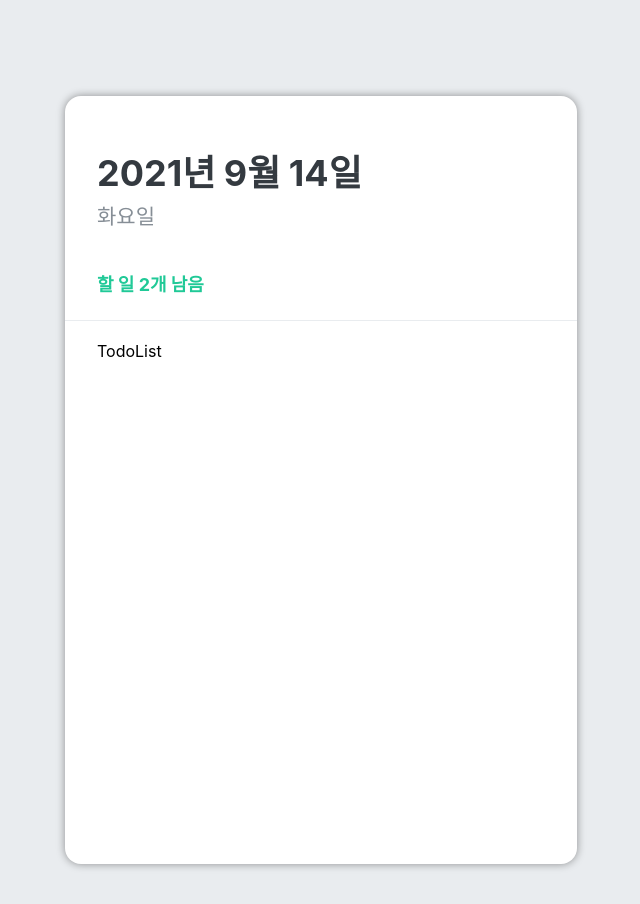
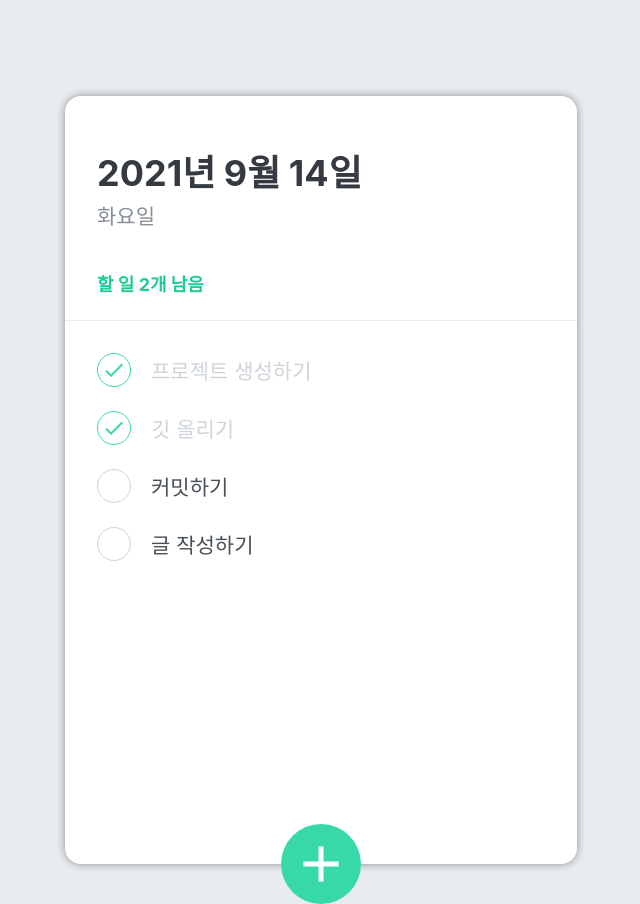
Before and after one commit to Haeeeun/react-todolist, a React (Create React App) app: page / in a window 1280 px wide. Shown: the whole page, without its empty margins (319-959 px from the left). Built offline with nearby package versions, Linux system fonts and the light colour scheme.

Commit message:
Add ui component 2

```diff
--- a/src/App.js
+++ b/src/App.js
@@ -1,4 +1,5 @@
 import { createGlobalStyle } from 'styled-components'
+import TodoCreate from './components/TodoCreate'
 import TodoHead from './components/TodoHead'
 import TodoList from './components/TodoList'
 import TodoTemplate from './components/TodoTemplate'
@@ -16,6 +17,7 @@ function App() {
       <TodoTemplate>
         <TodoHead />
         <TodoList />
+        <TodoCreate />
       </TodoTemplate>
     </>
   );
--- /dev/null
+++ b/src/components/TodoCreate.js
@@ -0,0 +1,95 @@
+import React, {useState} from 'react';
+import styled, {css} from 'styled-components';
+import { MdAdd } from 'react-icons/md'
+
+const CircleButton = styled.button`
+  background-color: #38d9a9;
+
+  &:hover {
+    background-color: #63e6be;
+  }
+  &:active {
+    background-color: #20c997;
+  }
+
+  z-index: 5;
+  cursor: pointer;
+  width: 80px;
+  height: 80px;
+  display: flex;
+  align-items: center;
+  justify-content: center;
+
+  position: absolute;
+  left: 50%;
+  bottom: 0;
+  transform: translate(-50%, 50%);
+
+  font-size: 60px;
+  color: white;
+  border-radius: 50%;
+
+  border: none;
+  outline: none;
+
+  transition: 0.125s all ease-in;
+  ${props => props.open && css`
+    background: #ff6b6b;
+
+    &:hover {
+      background: #ff8787;
+    }
+    &:active {
+      background: #fa5252;
+    }
+    transform: translate(-50%, 50%) rotate(45deg);
+  `}
+`
+
+const InsertFormPositioner = styled.div`
+  width: 100%;
+  bottom: 0;
+  left: 0;
+  position: absolute;
+`
+
+const InsertForm = styled.div`
+  background: #f8f9fa;
+  padding: 32px;
+  padding-bottom: 72px;
+  border-bottom-left-radius: 16px;
+  border-bottom-right-radius: 16px;
+  border-top: 1px solid #e9ecef;
+`
+
+const Input = styled.input`
+  padding: 12px;
+  border-radius: 4px;
+  border: 1px solid #dee2e6;
+  width: 100%;
+  outline: none;
+  font-size: 18px;
+  box-sizing: border-box
+`
+
+function TodoCreate() {
+  const [open, setOpen] = useState(false);
+  const onToggle = () => setOpen(!open);
+
+  return (
+    <>
+    {open && (
+      <InsertFormPositioner>
+        <InsertForm>
+          <Input placeholder="할 일을 입력 후, Enter 를 누르세요" autoFocus />
+        </InsertForm>
+      </InsertFormPositioner>
+    )}
+    <CircleButton onClick={onToggle} open={open}>
+      <MdAdd />
+    </CircleButton>
+    </>
+  );
+}
+
+export default TodoCreate;
--- a/src/components/TodoItem.js
+++ b/src/components/TodoItem.js
@@ -1,10 +1,74 @@
 import React from 'react';
+import styled, {css} from 'styled-components';
+import { MdDone, MdDelete } from 'react-icons/md'
 
-function TodoItem() {
+const Remove = styled.div`
+  opacity: 0;
+  display: flex;
+  align-items: center;
+  justify-content: center;
+  color: #dee2e6;
+  font-size: 24px;
+  cursor: pointer;
+
+  &:hover {
+    color: #ff6b6b;
+  }
+`;
+
+const CheckCircle = styled.div`
+  width: 32px;
+  height: 32px;
+  border-radius: 50%;
+  border: 1px solid #ced4da;
+  font-size: 24px;
+  display: flex;
+  align-items: center;
+  justify-content: center;
+  margin-right: 20px;
+  cursor: pointer;
+
+  ${props => props.done && css`
+    border: 1px solid #38d9a9;
+    color: #38d9a9;
+  `}
+`;
+
+const Text = styled.div`
+  flex: 1;
+  font-size: 21px;
+  color: #495057;
+  ${props => props.done && css `
+    color: #ced4da;
+  `}
+`;
+
+const TodoItemBlock = styled.div`
+  display: flex;
+  align-items: center;
+  padding-top: 12px;
+  padding-bottom: 12px;
+
+  &:hover {
+    ${Remove} {
+      opacity: 1;
+    }
+  }
+`;
+
+function TodoItem({ id, done, text }) {
   return (
-    <div>
-
-    </div>
+    <TodoItemBlock>
+      <CheckCircle done={done}>
+        {done && <MdDone />}
+      </CheckCircle>
+      <Text done={done}>
+        {text}
+      </Text>
+      <Remove>
+        <MdDelete />
+      </Remove>
+    </TodoItemBlock>
   );
 }
 
--- a/src/components/TodoList.js
+++ b/src/components/TodoList.js
@@ -1,5 +1,6 @@
 import React from 'react';
 import styled from 'styled-components'
+import TodoItem from './TodoItem'
 
 const TodoListBlock = styled.div`
   flex: 1;
@@ -10,7 +11,10 @@ const TodoListBlock = styled.div`
 function TodoList() {
   return (
     <TodoListBlock>
-      TodoList
+      <TodoItem text="프로젝트 생성하기" done={true} />
+      <TodoItem text="깃 올리기" done={true} />
+      <TodoItem text="커밋하기" done={false} />
+      <TodoItem text="글 작성하기" done={false} />
     </TodoListBlock>
   );
 }
```
